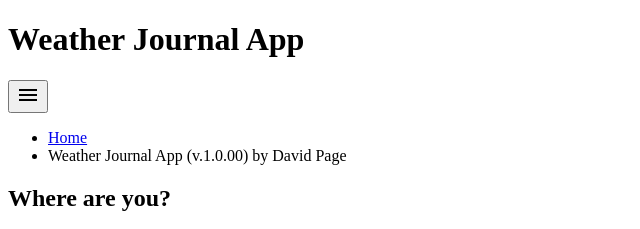
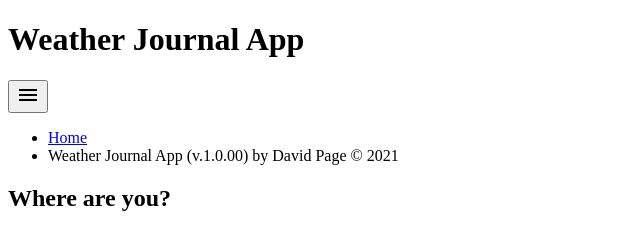
Before and after one commit to davidpage876/weather-journal, a plain HTML site: page website/index.html in a window 1280 px wide. Shown: the top 229 px of the page, 0-640 px from the left. Drawn offline with Linux system fonts and the light colour scheme.

Commit message:
feat: Mark application info in nav menu as an aside

```diff
--- a/website/index.html
+++ b/website/index.html
@@ -31,7 +31,9 @@
                             <a href="index.html" class="nav-menu__link">Home</a>
                         </li>
                         <li class="nav-menu__item">
-                            Weather Journal App (v.1.0.00) by David Page
+                            <aside>
+                                Weather Journal App (<span id="nav-menu-version-info">v.1.0.00</span>) by David Page © 2021
+                            </aside>
                         </li>
                     </ul>
                 </nav>
```
